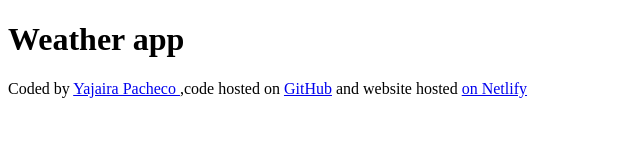
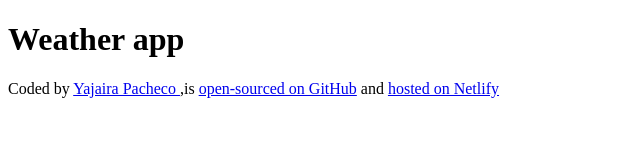
Before and after one commit to pacheyayacode/my-dmweather-app, a plain HTML site: page index.html in a window 1280 px wide. Shown: the whole page, without its empty margins (0-640 px from the left). Drawn offline with Linux system fonts and the light colour scheme.

Commit message:
updated footer links

```diff
--- a/index.html
+++ b/index.html
@@ -11,9 +11,9 @@
     <h1>Weather app</h1>
     <footer>Coded by
         <a href="https://github.com/pacheyayacode" target="_blank">Yajaira Pacheco
-        </a>,code hosted on <a href="https://github.com/pacheyayacode/my-dmweather-app" target="_blank">GitHub</a> and
-        website hosted
-        <a href="https://my-dmweather-app.netlify.app" target="_blank">on Netlify</a>
+        </a>,is
+        <a href="https://github.com/pacheyayacode/my-dmweather-app" target="_blank"> open-sourced on GitHub</a> and
+        <a href="https://my-dmweather-app.netlify.app" target="_blank"> hosted on Netlify</a>
     </footer>
 </body>
 
```
